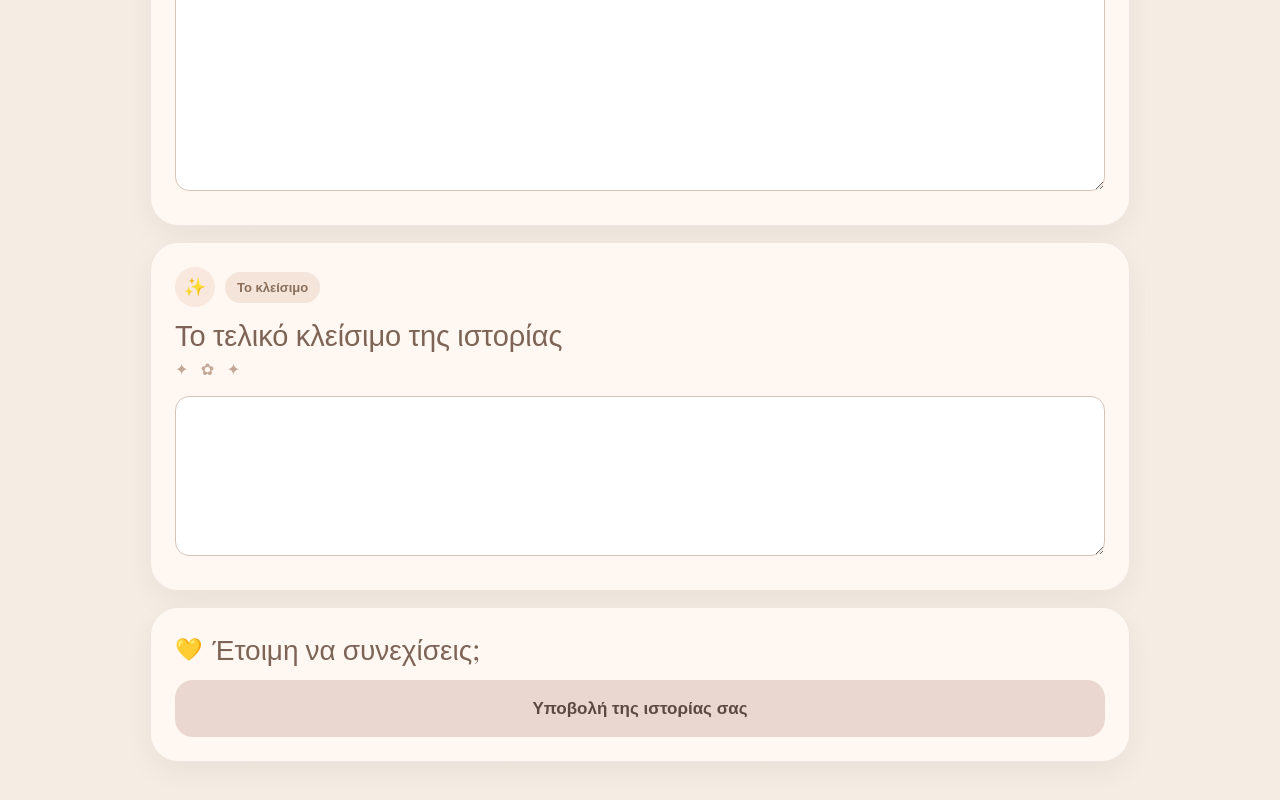
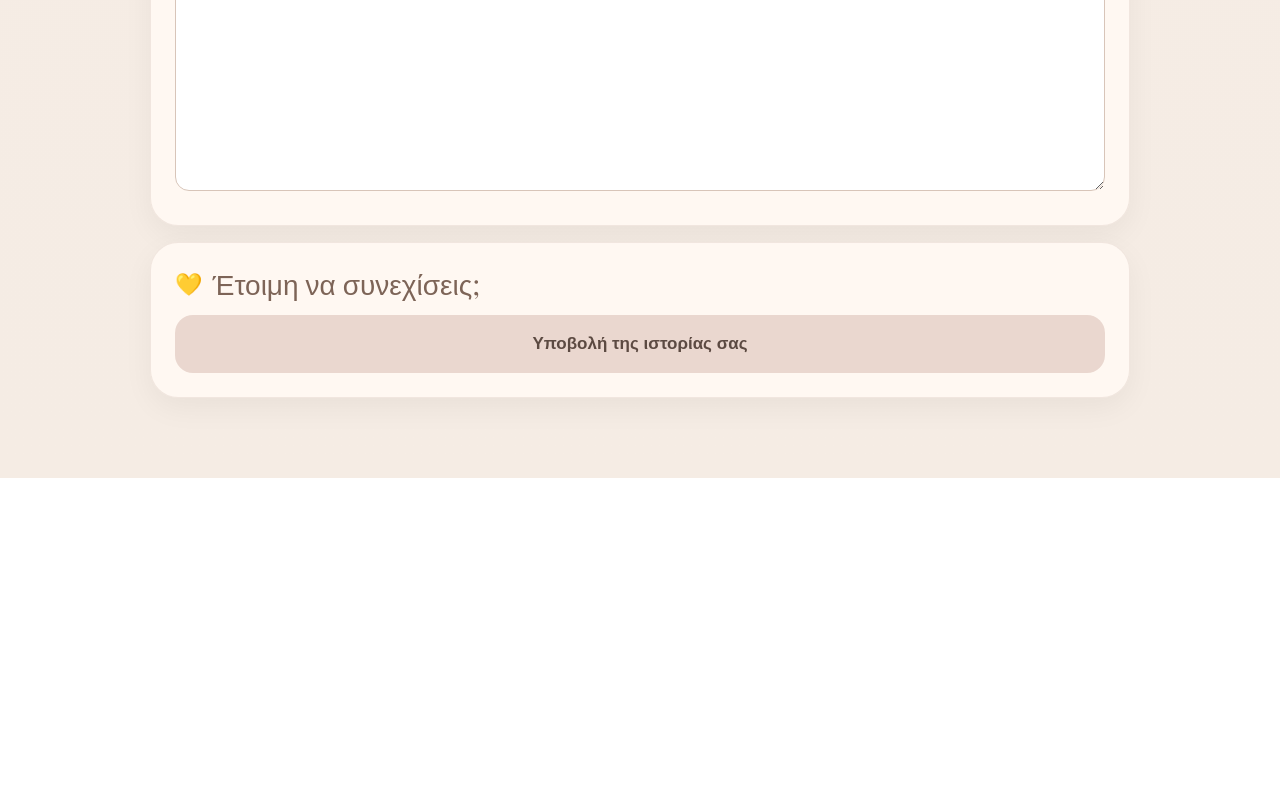
Before and after one commit to mylittlememorybox/My-little-memory-box-, a Next.js app: page /memory-details in a window 1280 px wide. Shown: the part 10501-11301 px from the top of the page. After the commit the page ends 10979 px from the top, so only its background shows below. Built offline with nearby package versions, Linux system fonts and the light colour scheme.

Commit message:
Update page.tsx

```diff
--- a/app/memory-details/page.tsx
+++ b/app/memory-details/page.tsx
@@ -751,13 +751,6 @@ export default function MemoryDetailsPage() {
             />
           </Section>
 
-          <Section emoji="✨" badge="Το κλείσιμο" title="Το τελικό κλείσιμο της ιστορίας">
-            <textarea
-              style={{ ...textarea, minHeight: "160px" }}
-              value={values.finalClosing}
-              onChange={onChange("finalClosing")}
-            />
-          </Section>
 
           <div style={submitCard}>
             <div style={submitTop}>
```
